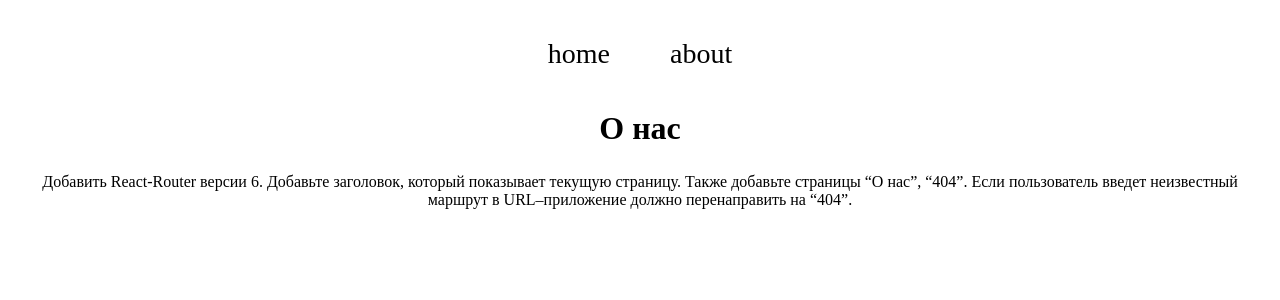
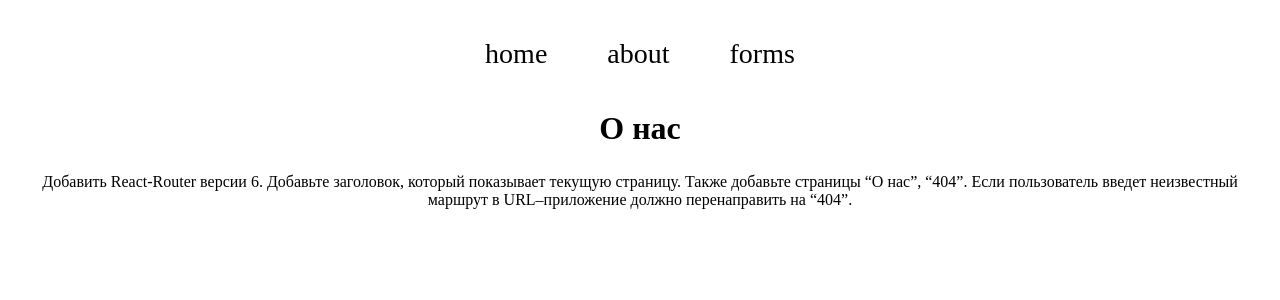
Before and after one commit to alimbaeva/RSSchool_react_stage_2022_projects, a React (Create React App) app in the folder react-components_1_week/: page /about in a window 1280 px wide. Shown: the top 300 px of the page. Built offline with nearby package versions, Linux system fonts and the light colour scheme.

Commit message:
feat: add forms link

```diff
--- a/react-components_1_week/src/App.tsx
+++ b/react-components_1_week/src/App.tsx
@@ -4,6 +4,7 @@ import Main from 'components/pages/Main';
 import Header from 'components/header/Header';
 import About from 'components/pages/About';
 import NoteFound from 'components/pages/NoteFound';
+import Forms from 'components/pages/Forms';
 import './app.css';
 
 function App() {
@@ -16,6 +17,7 @@ function App() {
       <Routes>
         <Route index element={<Main />} />
         <Route path="about" element={<About />} />
+        <Route path="forms" element={<Forms />} />
         <Route path="*" element={<NoteFound />} />
       </Routes>
       {/* </BrowserRouter> */}
--- a/react-components_1_week/src/components/header/Header.tsx
+++ b/react-components_1_week/src/components/header/Header.tsx
@@ -12,6 +12,11 @@ const menuItems = [
     id: 2,
     menu: 'about',
     link: 'about',
+  },
+  {
+    id: 3,
+    menu: 'forms',
+    link: 'forms',
   },
 ];
 
--- /dev/null
+++ b/react-components_1_week/src/components/pages/Forms.tsx
@@ -0,0 +1,7 @@
+import React from 'react';
+
+export default class Forms extends React.Component {
+  render(): React.ReactNode {
+    return <div data-testid="forms-page">Forms</div>;
+  }
+}
```
